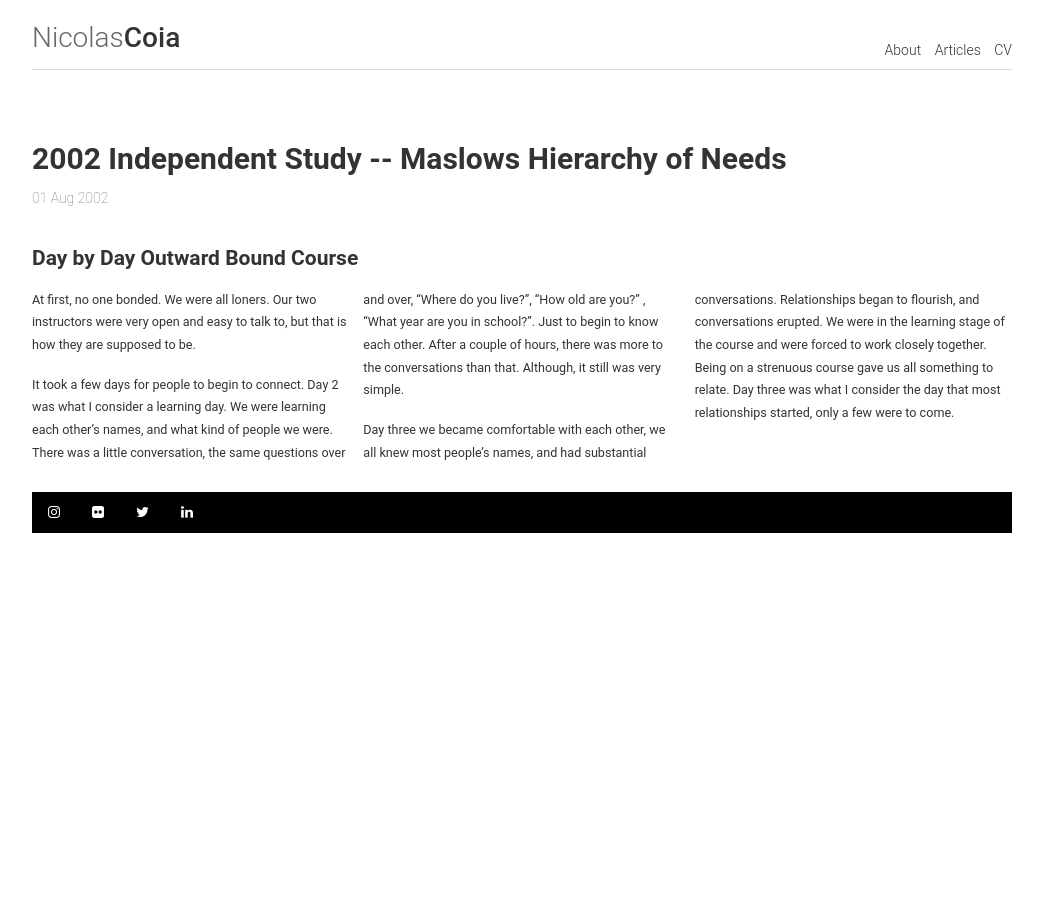
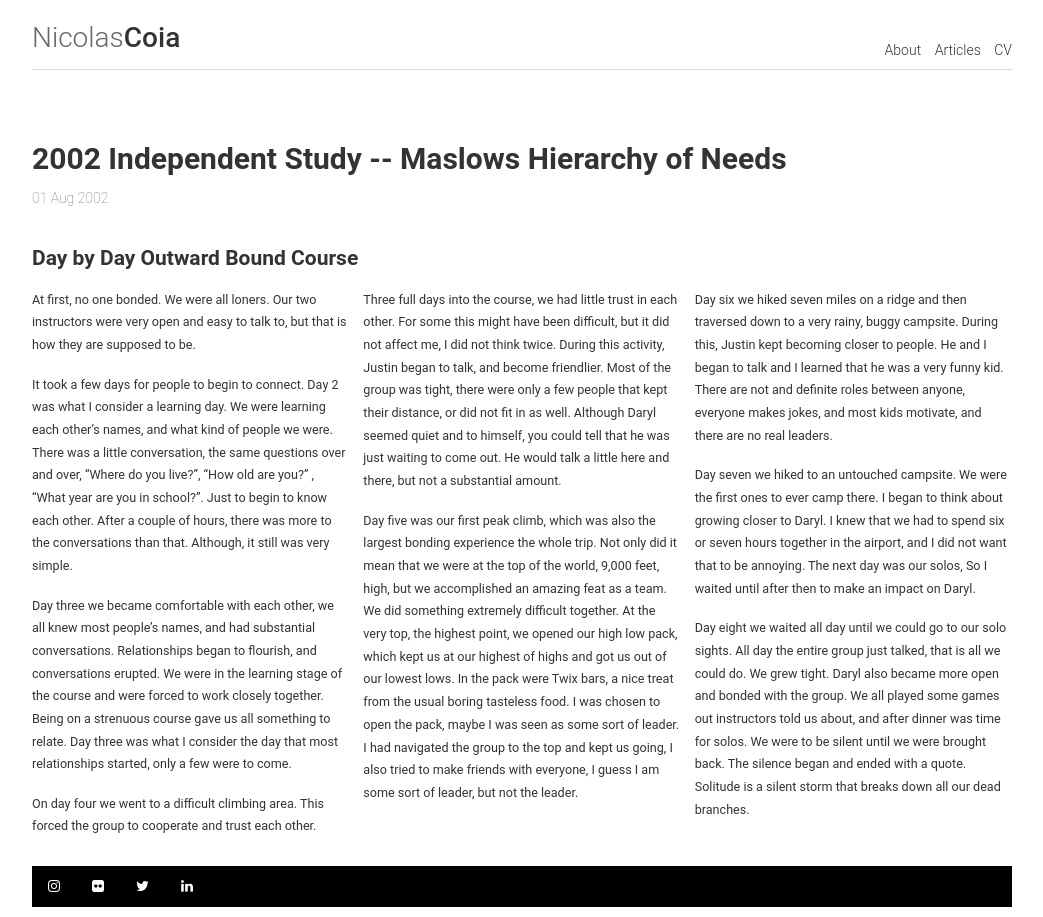
Before and after one commit to dyutibarma/monochrome, a Jekyll site: the page built from _posts/2002-08-01-Independent-Study.md, in a window 1280 px wide. Shown: the whole page, without its empty margins (118-1161 px from the left). Built offline with Jekyll 4.4.1, drawn with Linux system fonts in a browser that asks for light colours.

Commit message:
Update 2002-08-01-Independent-Study.md

```diff
--- a/_posts/2002-08-01-Independent-Study.md
+++ b/_posts/2002-08-01-Independent-Study.md
@@ -14,4 +14,10 @@ excerpt_separator: <!--more-->
 	<p>At first, no one bonded. We were all loners. Our two instructors were very open and easy to talk to, but that is how they are supposed to be.</p>
 	<p>It took a few days for people to begin to connect. Day 2 was what I consider a learning day. We were learning each other’s names, and what kind of people we were. There was a little conversation, the same questions over and over, “Where do you live?”, “How old are you?” , “What year are you in school?”. Just to begin to know each other. After a couple of hours, there was more to the conversations than that. Although, it still was very simple.</p>
 	<p>Day three we became comfortable with each other, we all knew most people’s names, and had substantial conversations. Relationships began to flourish, and conversations erupted. We were in the learning stage of the course and were forced to work closely together. Being on a strenuous course gave us all something to relate. Day three was what I consider the day that most relationships started, only a few were to come.</p>
+	<p>On day four we went to a difficult climbing area. This forced the group to cooperate and trust each other. Three full days into the course, we had little trust in each other. For some this might have been difficult, but it did not affect me, I did not think twice. During this activity, Justin began to talk, and become friendlier. Most of the group was tight, there were only a few people that kept their distance, or did not fit in as well. Although Daryl seemed quiet and to himself, you could tell that he was just waiting to come out. He would talk a little here and there, but not a substantial amount. </p>
+	<p>Day five was our first peak climb, which was also the largest bonding experience the whole trip. Not only did it mean that we were at the top of the world, 9,000 feet, high, but we accomplished an amazing feat as a team. We did something extremely difficult together. At the very top, the highest point, we opened our high low pack, which kept us at our highest of highs and got us out of our lowest lows. In the pack were Twix bars, a nice treat from the usual boring tasteless food. I was chosen to open the pack, maybe I was seen as some sort of leader. I had navigated the group to the top and kept us going, I also tried to make friends with everyone, I guess I am some sort of leader, but not the leader.</p>
+	<p>Day six we hiked seven miles on a ridge and then traversed down to a very rainy, buggy campsite. During this, Justin kept becoming closer to people. He and I began to talk and I learned that he was a very funny kid. There are not and definite roles between anyone, everyone makes jokes, and most kids motivate, and there are no real leaders.</p>
+	<p>Day seven we hiked to an untouched campsite. We were the first ones to ever camp there. I began to think about growing closer to Daryl. I knew that we had to spend six or seven hours together in the airport, and I did not want that to be annoying. The next day was our solos, So I waited until after then to make an impact on Daryl.</p>
+	<p>Day eight we waited all day until we could go to our solo sights. All day the entire group just talked, that is all we could do. We grew tight. Daryl also became more open and bonded with the group. We all played some games out instructors told us about, and after dinner was time for solos. We were to be silent until we were brought back. The silence began and ended with a quote.
+Solitude is a silent storm that breaks down all our dead branches.</p>
 </div>
```
